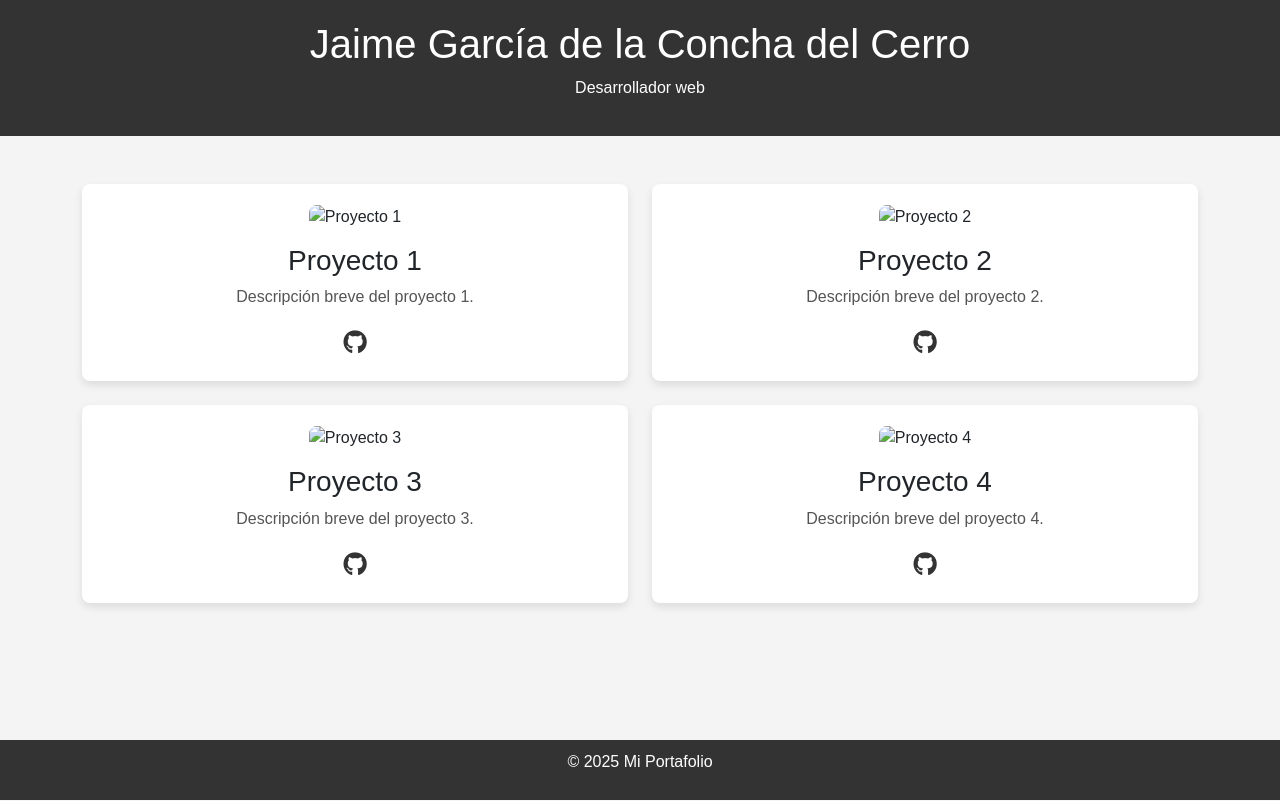
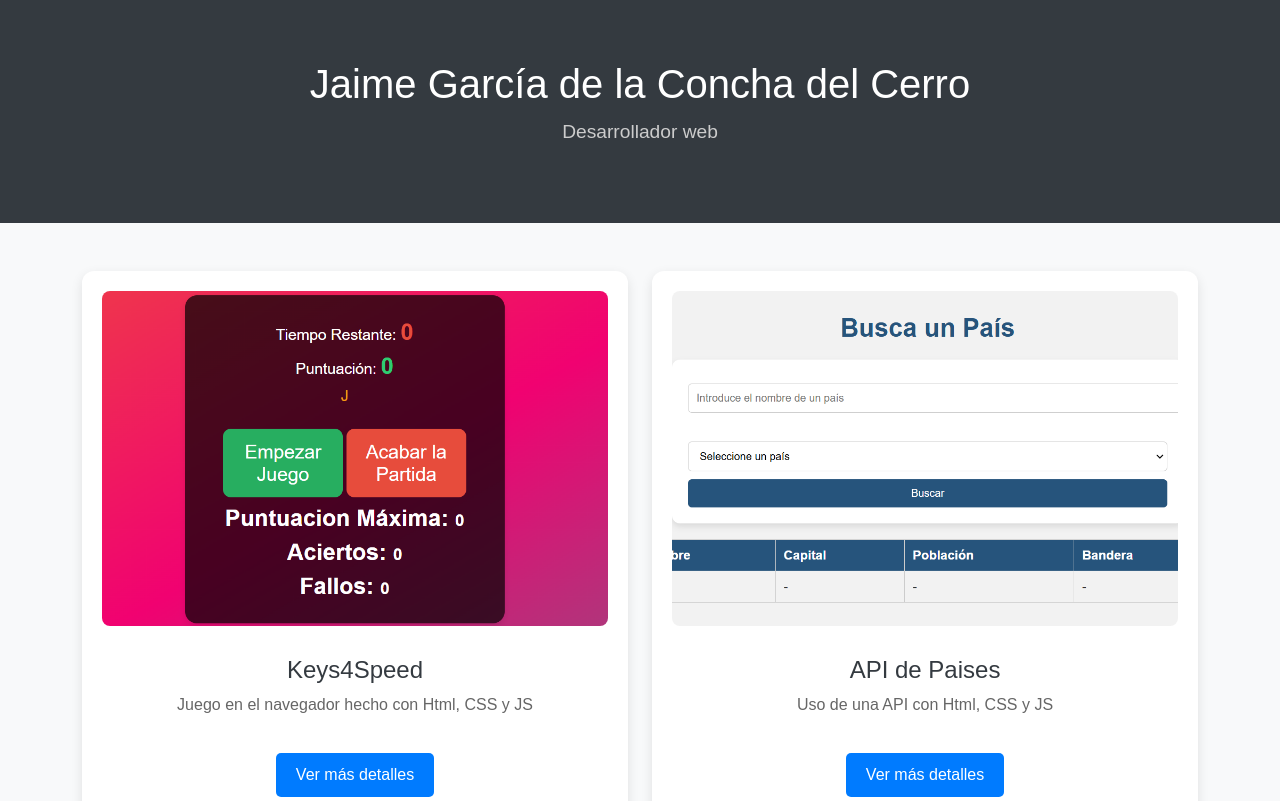
Before and after one commit to Jaigardel/Portfolio, a plain HTML site: page index.html in a window 1280 px wide. Shown: the top 801 px of the page. Drawn offline with nearby package versions, Linux system fonts and the light colour scheme.

Commit message:
actualizacion

```diff
--- a/index.html
+++ b/index.html
@@ -7,61 +7,7 @@
 
     <link href="https://cdn.jsdelivr.net/npm/bootstrap@5.3.0-alpha1/dist/css/bootstrap.min.css" rel="stylesheet">
     <link href="https://cdnjs.cloudflare.com/ajax/libs/font-awesome/5.15.4/css/all.min.css" rel="stylesheet">
-
-    <style>
-        body {
-            font-family: Arial, sans-serif;
-            background-color: #f4f4f4;
-            margin: 0;
-            padding: 0;
-        }
-        header {
-            background-color: #333;
-            color: #fff;
-            text-align: center;
-            padding: 20px;
-        }
-        .project {
-            background-color: #fff;
-            border-radius: 8px;
-            box-shadow: 0 4px 8px rgba(0, 0, 0, 0.1);
-            padding: 20px;
-            text-align: center;
-            transition: transform 0.3s ease-in-out;
-        }
-        .project:hover {
-            transform: scale(1.05);
-        }
-        .project img {
-            max-width: 100%;
-            border-radius: 8px;
-        }
-        .project h3 {
-            margin-top: 15px;
-        }
-        .project p {
-            color: #555;
-        }
-        footer {
-            background-color: #333;
-            color: #fff;
-            text-align: center;
-            padding: 10px;
-            position: fixed;
-            width: 100%;
-            bottom: 0;
-        }
-        .github-icon {
-            font-size: 24px;
-            color: #333;
-            text-decoration: none;
-            transition: color 0.3s ease-in-out;
-        }
-        .github-icon:hover {
-            color: #6e5494;
-        }
-    </style>
-
+    <link rel="stylesheet" href="styles.css">
 </head>
 <body>
     <header>
@@ -74,48 +20,96 @@
             <!-- Proyecto 1 -->
             <div class="col-lg-6 col-12 mb-4">
                 <div class="project">
-                    <img src="proyecto1.jpg" alt="Proyecto 1">
-                    <h3>Proyecto 1</h3>
-                    <p>Descripción breve del proyecto 1.</p>
-                    <a href="https://github.com/usuario/repositorio1" class="github-icon" target="_blank">
-                        <i class="fab fa-github"></i>
-                    </a>
+                    <img src="img/completo.png" alt="Proyecto 1">
+                    <h3>Keys4Speed</h3>
+                    <p>Juego en el navegador hecho con Html, CSS y JS</p>
+                    <!-- Botón para ir a la sección del Proyecto 1 -->
+                    <a href="#proyecto1-detalle" class="btn btn-primary scroll-button">Ver más detalles</a>
                 </div>
             </div>
             <!-- Proyecto 2 -->
             <div class="col-lg-6 col-12 mb-4">
                 <div class="project">
-                    <img src="proyecto2.jpg" alt="Proyecto 2">
-                    <h3>Proyecto 2</h3>
-                    <p>Descripción breve del proyecto 2.</p>
-                    <a href="https://github.com/usuario/repositorio2" class="github-icon" target="_blank">
-                        <i class="fab fa-github"></i>
-                    </a>
+                    <img src="img/inicio.png" alt="Proyecto 2">
+                    <h3>API de Paises</h3>
+                    <p>Uso de una API con Html, CSS y JS</p>
+                    <!-- Botón para ir a la sección del Proyecto 2 -->
+                    <a href="#proyecto2-detalle" class="btn btn-primary scroll-button">Ver más detalles</a>
                 </div>
             </div>
             <!-- Proyecto 3 -->
             <div class="col-lg-6 col-12 mb-4">
                 <div class="project">
-                    <img src="proyecto3.jpg" alt="Proyecto 3">
-                    <h3>Proyecto 3</h3>
-                    <p>Descripción breve del proyecto 3.</p>
-                    <a href="https://github.com/usuario/repositorio3" class="github-icon" target="_blank">
-                        <i class="fab fa-github"></i>
-                    </a>
+                    <img src="img/portada.png" alt="Proyecto 3">
+                    <h3>Web de Senderismo (RevientaPatas)</h3>
+                    <p>Web de un grupo de senderismo hecha con Html, Bootstrap y JS</p>
+                    <!-- Botón para ir a la sección del Proyecto 3 -->
+                    <a href="#proyecto3-detalle" class="btn btn-primary scroll-button">Ver más detalles</a>
                 </div>
             </div>
             <!-- Proyecto 4 -->
             <div class="col-lg-6 col-12 mb-4">
                 <div class="project">
-                    <img src="proyecto4.jpg" alt="Proyecto 4">
-                    <h3>Proyecto 4</h3>
-                    <p>Descripción breve del proyecto 4.</p>
-                    <a href="https://github.com/usuario/repositorio4" class="github-icon" target="_blank">
-                        <i class="fab fa-github"></i>
-                    </a>
+                    <img src="img/login.png" alt="Proyecto 4">
+                    <h3>Aplicación de Empresa</h3>
+                    <p>Sitio web creado con Html, CSS, PHP y una base de datos SQL</p>
+                    <!-- Botón para ir a la sección del Proyecto 4 -->
+                    <a href="#proyecto4-detalle" class="btn btn-primary scroll-button">Ver más detalles</a>
                 </div>
             </div>
         </div>
+    </div>
+
+    <!-- Sección de detalles del Proyecto 1 -->
+    <div id="proyecto1-detalle" class="container project-details">
+        <h3>Keys4Speed</h3>
+        <p>Este juego consiste en escribir correctamente las letras que aparecen en la pantalla antes de que se acabe el tiempo, que comienza en 30 segundos.
+            El objetivo es lograr la mayor puntuación posible antes de que el tiempo se agote, y la puntuación máxima se guarda al final de cada partida.
+        </p>
+        <p>Para ello he usado JavaScript para controlar la tecla pulsada por el jugador y dependiendo de si es correcta o no puede
+             el juego reacciona de una manera u otra.
+        </p>
+        <!-- Enlace a GitHub en la sección de detalles -->
+        <a href="https://github.com/Jaigardel/Keys4Speed/" class="github-icon" target="_blank">
+            <i class="fab fa-github"></i> Ver en GitHub
+        </a>
+    </div>
+
+    <!-- Sección de detalles del Proyecto 2 -->
+    <div id="proyecto2-detalle" class="container project-details">
+        <h3>API de Paises</h3>
+        <p>En esta aplicación el usuario puede introducir un país manualmente o elegir uno del select para obtener información sobre el país que le interese.</p>
+        <p>Valiéndome de JavaScript, traje los datos necesarios de la API para rellenar el select y para ofrecer la información solicitada.</p>
+        <!-- Enlace a GitHub en la sección de detalles -->
+        <a href="https://github.com/Jaigardel/paisesAPI" class="github-icon" target="_blank">
+            <i class="fab fa-github"></i> Ver en GitHub
+        </a>
+    </div>
+
+    <!-- Sección de detalles del Proyecto 3 -->
+    <div id="proyecto3-detalle" class="container project-details">
+        <h3>Web de Senderismo</h3>
+        <p>En esta web se buscaba invitar a los usuarios a unirse a un grupo de senderismo. Para ello mostré imágenes de rutas realizadas por el grupo
+             e información relacionada a este. También incluye un formulario para poder contactar al administrador del grupo.</p>
+        <p>Principalmente me he válido de Bootstrap para hacer la web responsive y con un poco de CSS adiconal he rematado alguos detalles.</p>
+        <!-- Enlace a GitHub en la sección de detalles -->
+        <a href="https://github.com/Jaigardel/senderismoWeb" class="github-icon" target="_blank">
+            <i class="fab fa-github"></i> Ver en GitHub
+        </a>
+    </div>
+
+    <!-- Sección de detalles del Proyecto 4 -->
+    <div id="proyecto4-detalle" class="container project-details">
+        <h3>Aplicación de Empresa</h3>
+        <p>Esta aplicación fue creada con una perspectiva de backend donde queríamos controlor el acceso a las distintas partes del sitio web.
+             Según el rol del usuario, podremos modificar los listados (admin, gestor) o sólamente ver los datos (consultor). El registro de un nuevo
+             usuario lo inicia un admin que manda automáticamente un email al nuevo usuario para que se autentifique y complete el registro.
+        </p>
+        <p>Mayormente está todo hecho con PHP, mostrando las listas con Html y dándole estilo con CSS</p>
+        <!-- Enlace a GitHub en la sección de detalles -->
+        <a href="https://github.com/Jaigardel/AccesoADatos" class="github-icon" target="_blank">
+            <i class="fab fa-github"></i> Ver en GitHub
+        </a>
     </div>
 
     <footer>
--- /dev/null
+++ b/styles.css
@@ -0,0 +1,123 @@
+body {
+    font-family: 'Arial', sans-serif;
+    background-color: #f8f9fa;
+    margin: 0;
+    padding: 0;
+    color: #333;
+}
+
+header {
+    background-color: #343a40;
+    color: #fff;
+    text-align: center;
+    padding: 60px 20px;
+    margin-bottom: 40px;
+}
+
+header h1 {
+    font-size: 2.5rem;
+    margin-bottom: 10px;
+}
+
+header p {
+    font-size: 1.2rem;
+    color: #ccc;
+}
+
+.project {
+    background-color: #fff;
+    border-radius: 12px;
+    box-shadow: 0 4px 12px rgba(0, 0, 0, 0.1);
+    padding: 20px;
+    text-align: center;
+    transition: transform 0.3s ease-in-out, box-shadow 0.3s ease-in-out;
+    margin-bottom: 30px;
+}
+
+.project:hover {
+    transform: translateY(-10px);
+    box-shadow: 0 8px 16px rgba(0, 0, 0, 0.2);
+}
+
+.project img {
+    max-width: 100%;
+    border-radius: 8px;
+    margin-bottom: 15px;
+}
+
+.project h3 {
+    margin-top: 15px;
+    font-size: 1.5rem;
+    color: #343a40;
+}
+
+.project p {
+    color: #666;
+    font-size: 1rem;
+}
+
+.btn-primary {
+    background-color: #007bff;
+    border: none;
+    padding: 10px 20px;
+    font-size: 1rem;
+    border-radius: 5px;
+    transition: background-color 0.3s ease-in-out;
+}
+
+.btn-primary:hover {
+    background-color: #0056b3;
+}
+
+.project-details {
+    background-color: #fff;
+    border-radius: 12px;
+    padding: 30px;
+    box-shadow: 0 4px 12px rgba(0, 0, 0, 0.1);
+    margin-bottom: 40px;
+}
+
+.project-details h3 {
+    font-size: 2rem;
+    color: #343a40;
+    margin-bottom: 20px;
+}
+
+.project-details p {
+    font-size: 1.1rem;
+    color: #555;
+    line-height: 1.6;
+}
+
+.github-icon {
+    font-size: 24px;
+    color: #333;
+    text-decoration: none;
+    transition: color 0.3s ease-in-out;
+}
+
+.github-icon:hover {
+    color: #6e5494;
+}
+
+footer {
+    background-color: #343a40;
+    color: #fff;
+    text-align: center;
+    padding: 20px;
+    width: 100%;
+    margin-top: 50px;
+}
+
+footer p {
+    margin: 0;
+    font-size: 1rem;
+}
+
+html {
+    scroll-behavior: smooth;
+}
+
+.scroll-button {
+    margin-top: 20px;
+}
```
Also changed, not shown: img/completo.png (added), img/inicio.png (added), img/login.png (added), img/portada.png (added).
